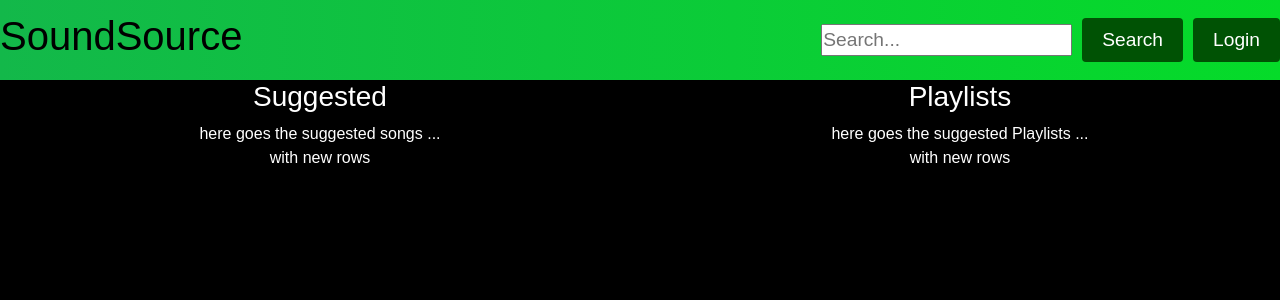
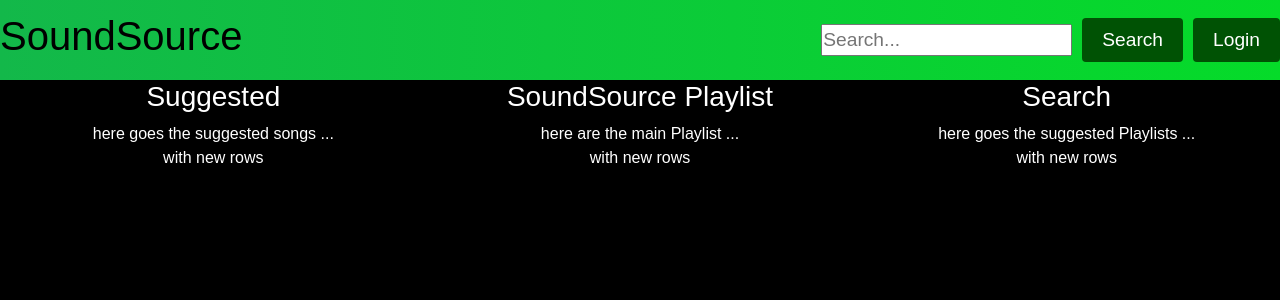
Before and after one commit to RafaPeralva/SoundSource, a React (Create React App) app in the folder front-end/soundsource/: page / in a window 1280 px wide. Shown: the top 300 px of the page. Built offline with nearby package versions, Linux system fonts and the light colour scheme.

Commit message:
fixed search text color. adding third coloumn.

```diff
--- a/front-end/soundsource/src/components/Homepage/Homepage.js
+++ b/front-end/soundsource/src/components/Homepage/Homepage.js
@@ -13,12 +13,21 @@ export const Homepage = () => {
               <h3>Suggested</h3>
             </Col>
             <Col className="text-center">
-              <h3>Playlists</h3>
+              <h3>SoundSource Playlist</h3>
+            </Col>
+            <Col className="text-center">
+              <h3>Search</h3>
             </Col>
           </Row>
           <Row>
             <Col className="text-center">
               here goes the suggested songs ...
+              <Row>
+                <Col className="text-center">with new rows </Col>
+              </Row>
+            </Col>
+            <Col className="text-center">
+              here are the main Playlist ...
               <Row>
                 <Col className="text-center">with new rows </Col>
               </Row>
--- a/front-end/soundsource/src/components/SearchBar/SearchBar.css
+++ b/front-end/soundsource/src/components/SearchBar/SearchBar.css
@@ -8,6 +8,7 @@
 
 .searchInput {
   margin-right: 10px;
+  color: black;
 }
 
 .searchBtn {
```
